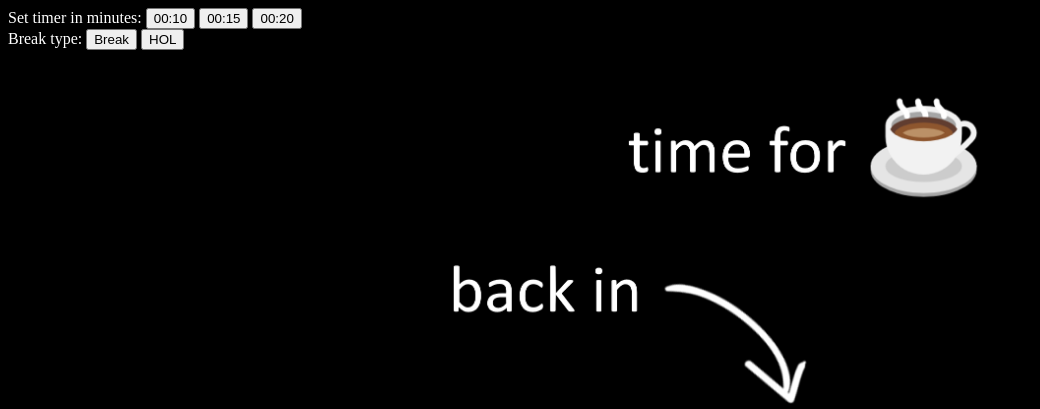
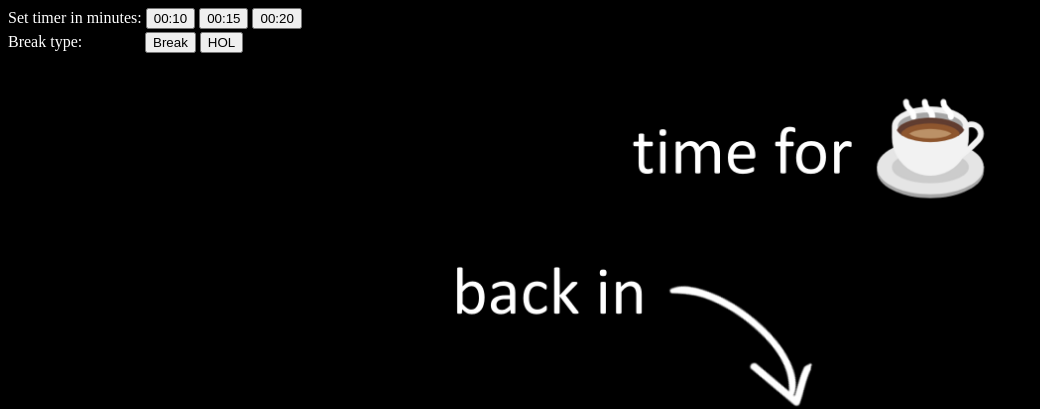
Before and after one commit to rajbos/html-timer, a plain HTML site: page index.html in a window 1280 px wide. Shown: the top 409 px of the page, without its empty margins (0-1040 px from the left). Drawn offline with Linux system fonts and the light colour scheme.

Commit message:
Fix layout of the header texts

```diff
--- a/index.html
+++ b/index.html
@@ -60,6 +60,12 @@
             #menu {
                 color: white;
             }
+
+            .header {
+                min-width: 133px;
+                display: inline-block;
+                margin-bottom: 5px;
+            }
         </style>
     </head>
     <body>
@@ -70,12 +76,12 @@
 
         <!-- add a menu to control the time duration in minutes -->
         <div id="menu">
-            <span>Set timer in minutes:</span>
+            <span class="header">Set timer in minutes:</span>
             <button onclick="countdown(10)">00:10</button>
             <button onclick="countdown(15)">00:15</button>
             <button onclick="countdown(20)">00:20</button>
             <br />
-            <span>Break type:</span>
+            <span class="header">Break type:</span>
             <button onclick="setBackground(0)">Break</button>
             <button onclick="setBackground(1)">HOL</button>
         </div>
```
